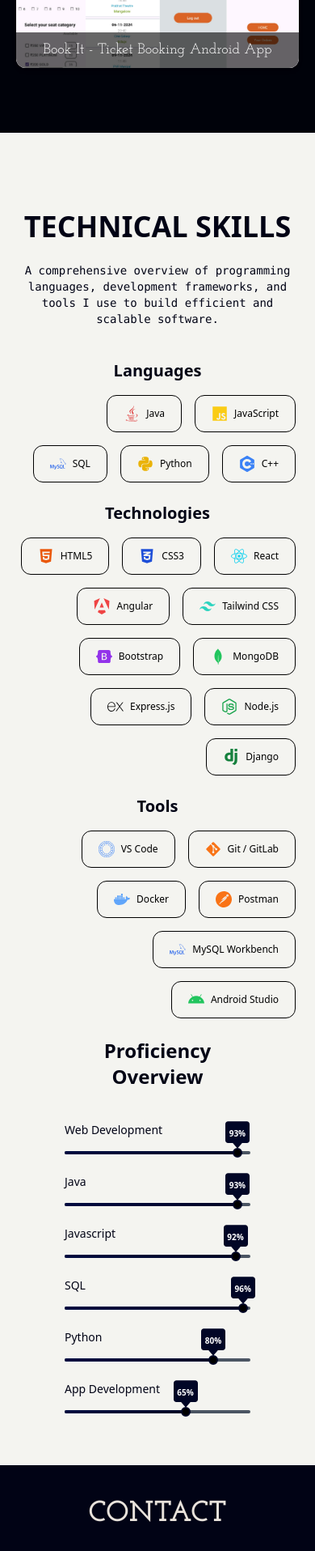
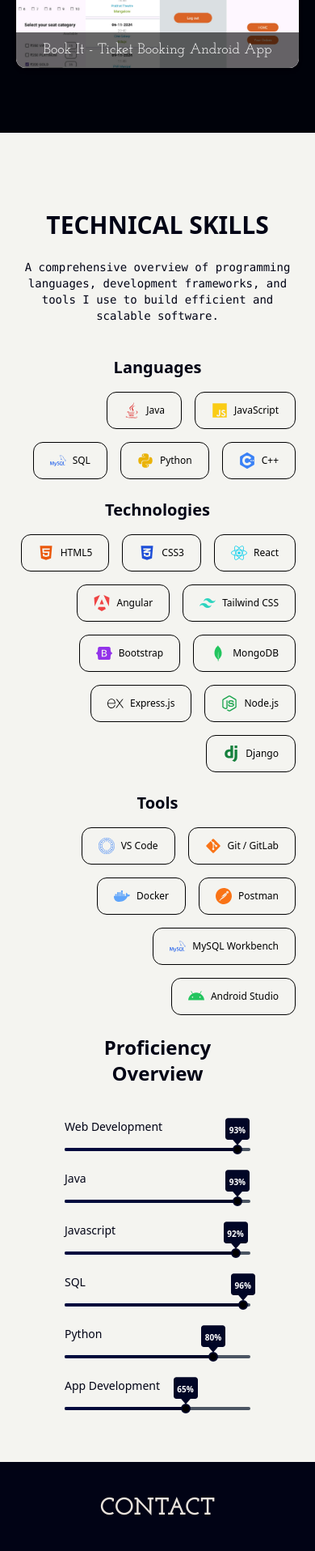
Before and after one commit to amrutha9501/portfolio, a Next.js app: page / in a window 390 px wide. Shown: the part 3430-5346 px from the top of the page at 81% size. Built offline with nearby package versions, Linux system fonts and the light colour scheme; a web font is replaced by a local one.

Commit message:
Add font responsiveness

```diff
--- a/src/components/sections/ContactSection.tsx
+++ b/src/components/sections/ContactSection.tsx
@@ -21,7 +21,7 @@
       className="min-h-[45vh] w-full bg-[#010315] text-[#e8e2db] flex flex-col items-center justify-center px-6 font-josefin text-center pt-10 py-10"
     >
       <div className="max-w-4xl w-full mb-12">
-        <h2 className="text-4xl font-bold mb-8">CONTACT</h2>
+        <h2 className="text-3xl md:text-4xl font-bold mb-8">CONTACT</h2>
         <p className="text-lg mb-6 max-w-xl mx-auto">
           Feel free to reach out to me through any of the following ways!
         </p>
--- a/src/components/sections/SkillsSection.tsx
+++ b/src/components/sections/SkillsSection.tsx
@@ -44,7 +44,7 @@
   return (
     <section id="skills" className="w-full px-6 py-10 bg-[#f4f4f0] text-[#010315] pt-24">
       <div className="max-w-7xl mx-auto">
-        <h2 className="text-4xl font-bold text-center mb-6">
+        <h2 className="text-center mb-6 text-3xl md:text-4xl font-bold">
           TECHNICAL SKILLS
         </h2>
         <p className="text-center mb-10 text-sm md:text-base font-mono max-w-3xl mx-auto">
```
